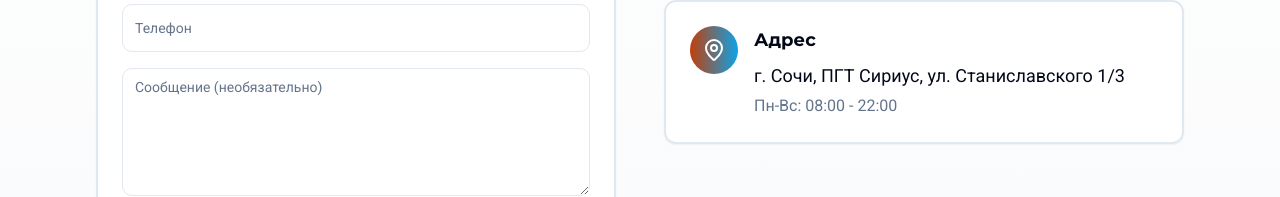
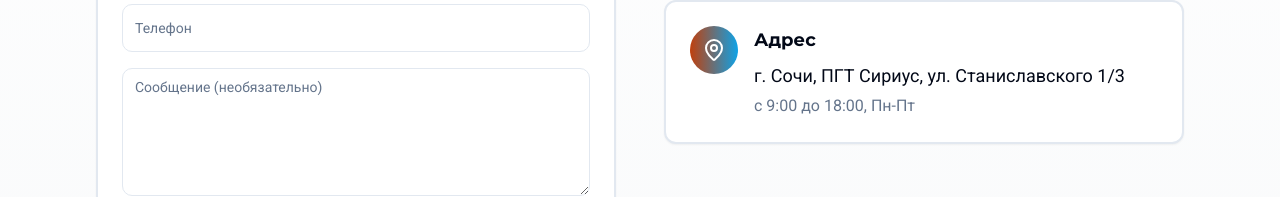
Before and after one commit to pr-poehali-dev/taxi-sochi-rent-service, a React (Vite) app: page / in a window 1280 px wide. Shown: the part 4774-4971 px from the top of the page. Built offline with nearby package versions, Linux system fonts and the light colour scheme.

Commit message:
fix: обновлены часы работы

```diff
--- a/src/pages/Index.tsx
+++ b/src/pages/Index.tsx
@@ -378,7 +378,7 @@ export default function Index() {
                     <div>
                       <h3 className="font-bold text-lg mb-2">Адрес</h3>
                       <p className="text-lg">г. Сочи, ПГТ Сириус, ул. Станиславского 1/3</p>
-                      <p className="text-muted-foreground mt-1">Пн-Вс: 08:00 - 22:00</p>
+                      <p className="text-muted-foreground mt-1">с 9:00 до 18:00, Пн-Пт</p>
                     </div>
                   </div>
                 </CardContent>
```
